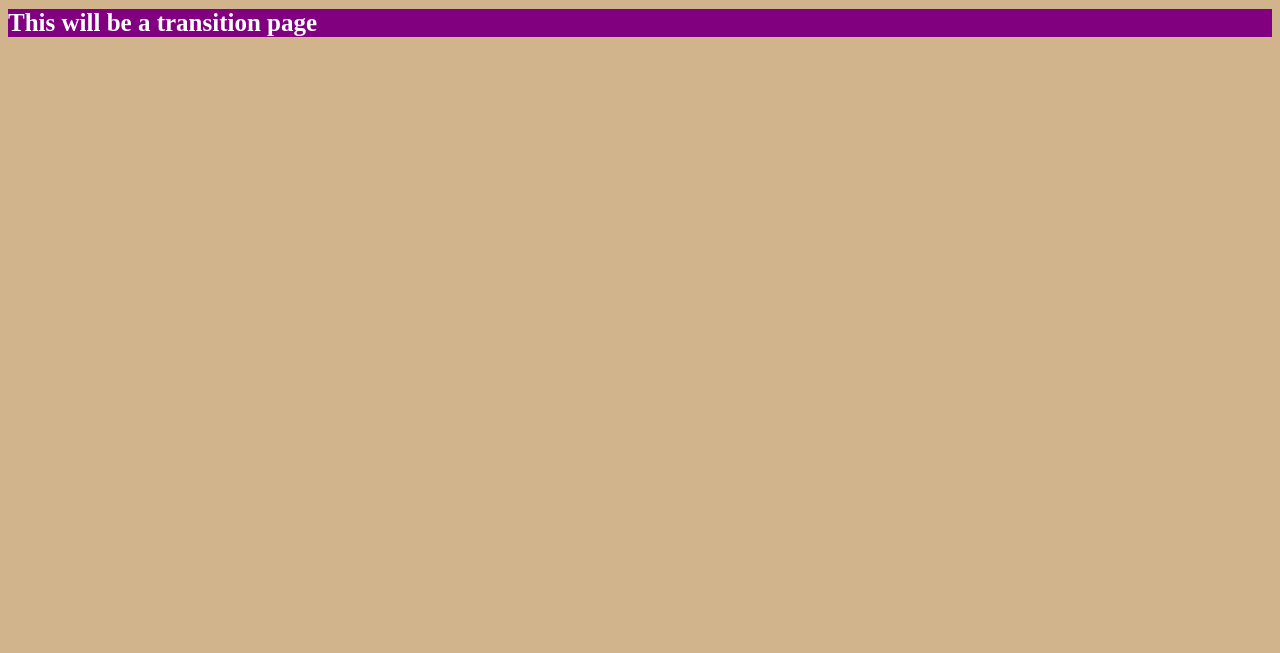
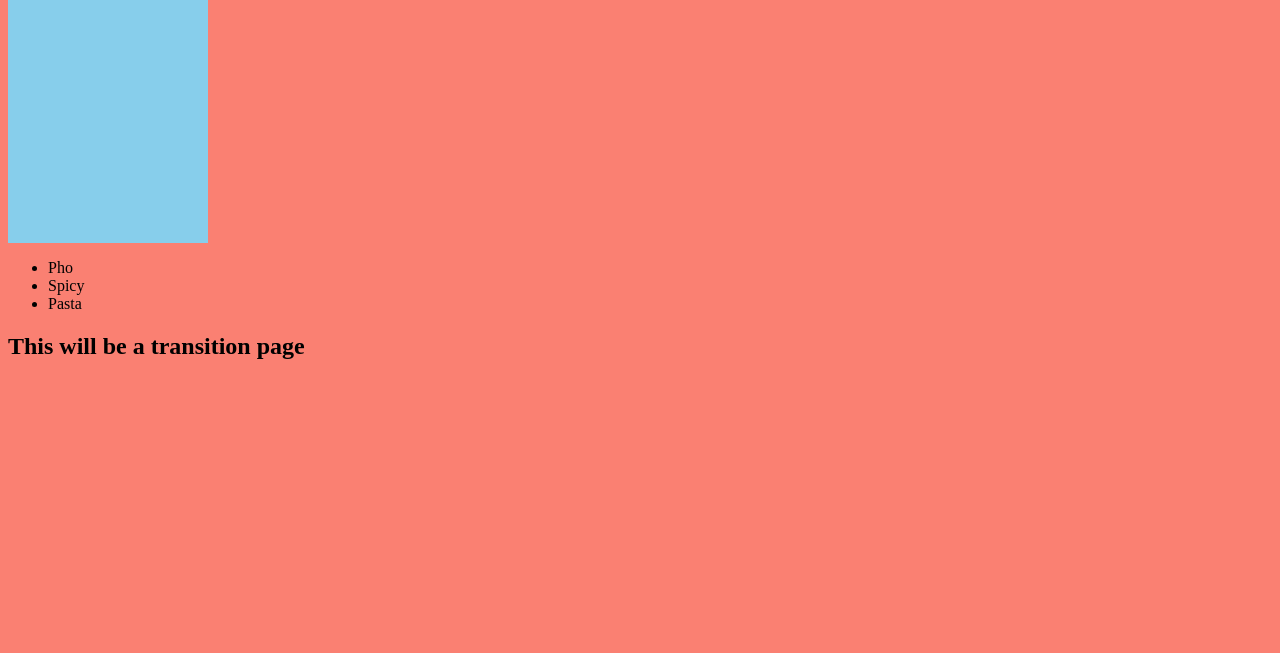
Before and after one commit to ndoan24/Advanced-CSS, a plain HTML site: page transitions.html in a window 1280 px wide. Shown: the part 147-800 px from the top of the page. Drawn offline with Linux system fonts and the light colour scheme.

Commit message:
tranisition commit

```diff
--- a/transitions.css
+++ b/transitions.css
@@ -1,4 +1,36 @@
 body {
+    background-color: salmon;
+
+}
+
+.head {
+    background-color: skyblue;
+    font-family: Impact, Haettenschweiler, 'Arial Narrow Bold', sans-serif;
+    font-size: 30px;
+    height: 350px;
+    width: 200px;
+    transition-property: background-color; font-family font-size;
+    transition-duration: 4s;
+}
+
+
+
+/*trigger with a psuedo-class*/
+
+.head: hover {
+    background-color: green;
+    color: white;
+    font-family: :-monospace;
+    font-size: 40px;
+
+}
+
+
+
+
+
+
+/* body {
     background: #333;
 }
 
@@ -20,4 +52,4 @@ body {
     background: red;
     border-radius: 50%;
     transform: rotateY(180deg);
-}
+} */
--- a/transitions.html
+++ b/transitions.html
@@ -6,20 +6,22 @@
     <title>Transitions</title>
 </head>
 
-<link rel="stylesheet" type="text/css" href="style.css">
+<link rel="stylesheet" type="text/css" href="transitions.css">
 
 <body>
     <!-- <div class="box"></div> -->
 
     <div class=head>
         <h1>Pearl</h1>
-        <ul>
-            <li>Pho</li>
-            <li>Spicy</li>
-            <li>Pasta</li>
 
-        </ul>
     </div>
+
+    <ul>
+        <li>Pho</li>
+        <li>Spicy</li>
+        <li>Pasta</li>
+
+    </ul>
 
     <h2>This will be a transition page</h2>
 
```
